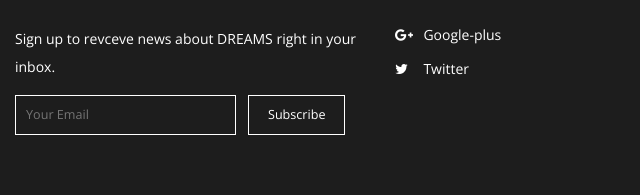
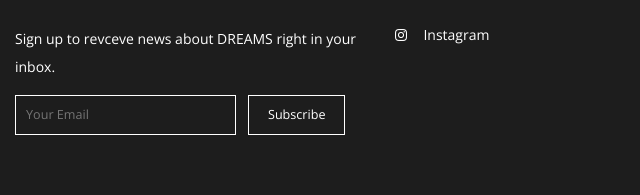
Before and after one commit to NeilShah2026/dreamsclub, a plain HTML site: page index.html in a window 1280 px wide. Shown: the part 1986-2181 px from the top of the page, 640-1280 px from the left. Drawn offline with nearby package versions, Linux system fonts and the light colour scheme.

Commit message:
Update index.html

```diff
--- a/index.html
+++ b/index.html
@@ -206,8 +206,7 @@ License URL: http://creativecommons.org/licenses/by/3.0/
 				<div class="col-md-2 col-sm-6 footer-grid w3social">
 					<h3>Media</h3>
 					<ul>
-						<li><a href="#"><i class="fa fa-google-plus"></i>Google-plus</a></li>
-						<li><a href="#"><i class="fa fa-twitter"></i>Twitter</a></li>
+						<li><a href="https://www.instagram.com/dreamsclub.sms/"><i class="fa fa-instagram"></i>Instagram</a></li>
 					</ul>
 				</div>
 				<div class="clearfix"> </div>
```
